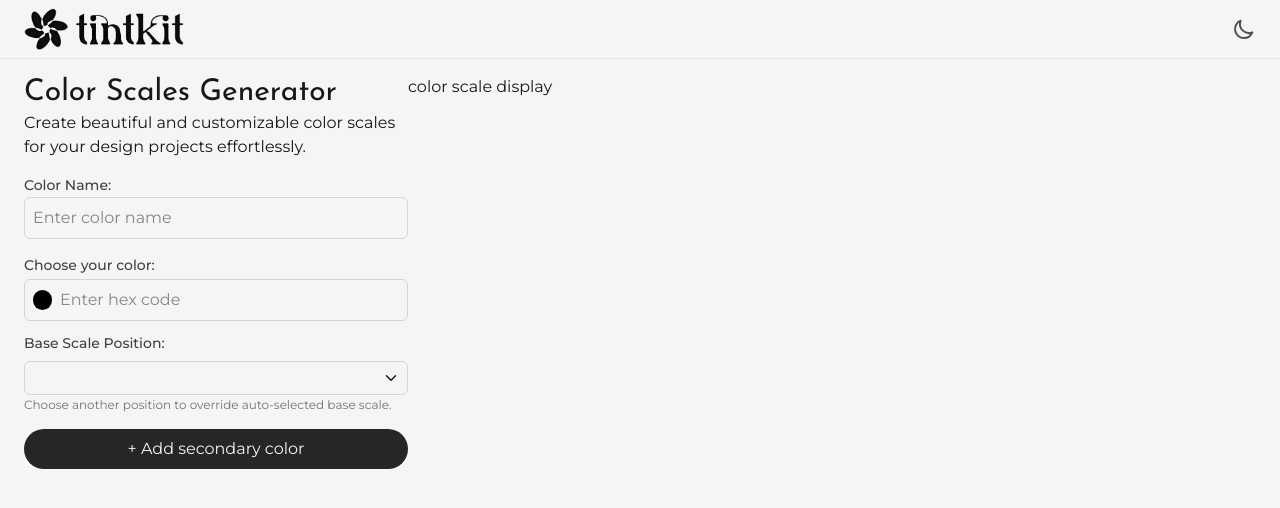
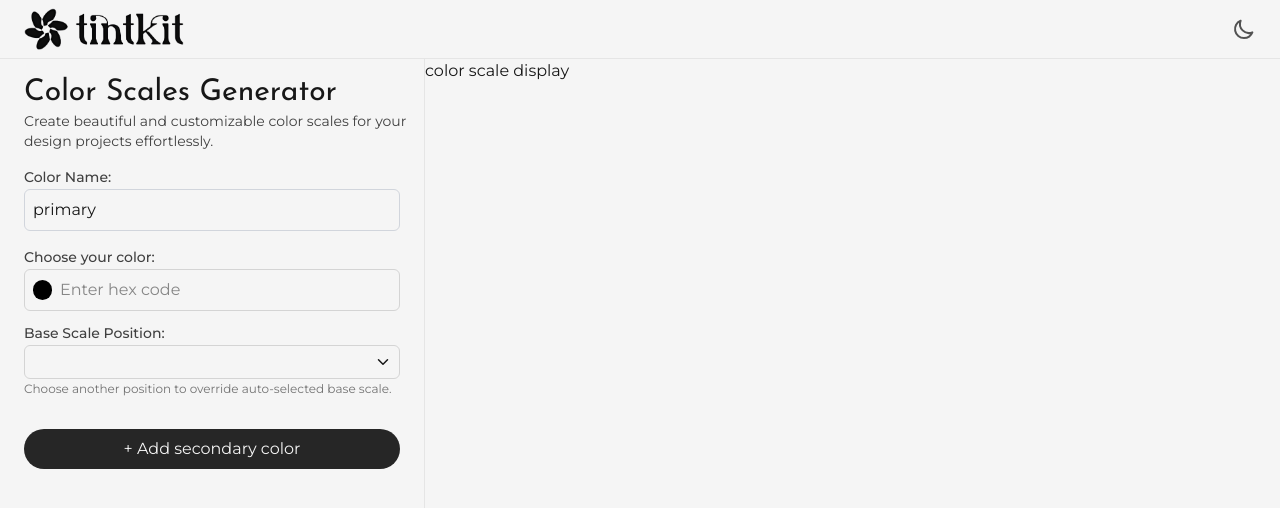
Before and after one commit to subhajitroycode/tintkit, a React (Vite) app: page / in a window 1280 px wide. Shown: the top 508 px of the page. Built offline with nearby package versions, Linux system fonts and the light colour scheme.

Commit message:
updated input color functionality

```diff
--- a/src/App.jsx
+++ b/src/App.jsx
@@ -8,8 +8,8 @@ function App() {
       <Header />
       <ColorProvider>
         <main className="bg-neutral-100 dark:bg-neutral-800 text-neutral-900 dark:text-neutral-100">
-          <div className="flex py-4">
-            <div>
+          <div className="flex">
+            <div className="pt-4 pr-4 border-r border-neutral-200 dark:border-neutral-700">
               <ControlPanel />
             </div>
             <div className="flex-grow">
--- a/src/components/ColorInput.jsx
+++ b/src/components/ColorInput.jsx
@@ -1,26 +1,43 @@
-import React from "react";
+import React, { useContext } from "react";
 import CustomScaleDropdown from "./CustomScaleDropdown";
+import { ColorContext } from "../contexts/colorContext";
 
-const ColorInput = () => {
+const ColorInput = ({ colorType = "primary" }) => {
+  const { state, dispatch } = useContext(ColorContext);
+
+  const colorData = state[`${colorType}Color`];
+  const actionType = `SET_${colorType.toUpperCase()}_COLOR`;
+
   return (
-    <div>
+    <div className="mb-10">
       <label
-        htmlFor="color-name"
-        className="block text-sm font-medium text-neutral-700 dark:text-neutral-300"
+        htmlFor={colorType}
+        className="block mb-0.5 text-sm font-medium text-neutral-700 dark:text-neutral-300"
       >
         Color Name:
       </label>
       <input
         type="text"
-        name="color-name"
-        id="color-name"
-        className="w-full p-2 mt-0.5 border border-gray-300 rounded-md"
+        name={colorType}
+        id={colorType}
+        className="w-full p-2 border border-gray-300 rounded-md"
         placeholder="Enter color name"
+        value={colorData.name}
+        onChange={(e) => {
+          dispatch({
+            type: actionType,
+            payload: {
+              name: e.target.value,
+              color: colorData.color,
+              scale: colorData.scale,
+            },
+          });
+        }}
       />
       <div className="mt-4">
         <label
-          htmlFor="color"
-          className="block mb-1 text-sm font-medium text-neutral-700 dark:text-neutral-300"
+          htmlFor={`${colorType}-color`}
+          className="block mb-0.5 text-sm font-medium text-neutral-700 dark:text-neutral-300"
         >
           Choose your color:
         </label>
@@ -28,20 +45,41 @@ const ColorInput = () => {
           <div className="relative w-5 h-5 overflow-hidden rounded-full">
             <input
               type="color"
+              id={`${colorType}-color`}
+              name={`${colorType}-color`}
               className="absolute top-0.5 left-0 w-8 h-8 -ml-2 -mt-2 rounded-full cursor-pointer"
+              value={colorData.color}
+              onChange={(e) => {
+                dispatch({
+                  type: actionType,
+                  payload: {
+                    name: colorData.name,
+                    color: e.target.value,
+                    scale: colorData.scale,
+                  },
+                });
+              }}
             />
           </div>
           <input
             type="text"
             className="w-full p-2 border-none outline-none"
             placeholder="Enter hex code"
+            value={colorData.color}
+            onChange={(e) => {
+              dispatch({
+                type: actionType,
+                payload: {
+                  name: colorData.name,
+                  color: e.target.value,
+                  scale: colorData.scale,
+                },
+              });
+            }}
           />
         </div>
       </div>
-      <CustomScaleDropdown />
-      <button className="mt-4 mb-6 w-full bg-neutral-800 dark:bg-neutral-100 text-neutral-100 dark:text-neutral-800 py-2 rounded-full cursor-pointer">
-        + Add secondary color
-      </button>
+      <CustomScaleDropdown colorType={colorType} />
     </div>
   );
 };
--- a/src/components/ControlPanel.jsx
+++ b/src/components/ControlPanel.jsx
@@ -1,18 +1,56 @@
-import React from "react";
+import React, { useContext } from "react";
 import ColorInput from "./ColorInput";
+import { ColorContext } from "../contexts/colorContext";
 
 const ControlPanel = () => {
+  const { state, dispatch } = useContext(ColorContext);
+
   return (
     <div className="w-96 ml-6">
       <div className="mb-4">
         <h1 className="text-3xl font-display">Color Scales Generator</h1>
-        <p>
+        <p className="text-neutral-700 dark:text-neutral-300 text-sm">
           Create beautiful and customizable color scales for your design
           projects effortlessly.
         </p>
       </div>
-      <div className="h-[55vh] overflow-y-auto">
+      <div className="h-[55vh] overflow-y-auto pr-2">
         <ColorInput />
+        {state.secondaryColor.isAdded ? (
+          <ColorInput colorType="secondary" />
+        ) : (
+          <button
+            className="-mt-2 mb-6 w-full bg-neutral-800 dark:bg-neutral-100 text-neutral-100 dark:text-neutral-800 py-2 rounded-full cursor-pointer"
+            onClick={() =>
+              dispatch({
+                type: "SET_SECONDARY_COLOR",
+                payload: { name: "secondary", color: null, scale: [] },
+              })
+            }
+          >
+            + Add secondary color
+          </button>
+        )}
+
+        {state.secondaryColor.isAdded && (
+          <>
+            {state.tertiaryColor.isAdded ? (
+              <ColorInput colorType="tertiary" />
+            ) : (
+              <button
+                className="-mt-2 mb-6 w-full bg-neutral-800 dark:bg-neutral-100 text-neutral-100 dark:text-neutral-800 py-2 rounded-full cursor-pointer"
+                onClick={() =>
+                  dispatch({
+                    type: "SET_TERTIARY_COLOR",
+                    payload: { name: "tertiary", color: null, scale: [] },
+                  })
+                }
+              >
+                + Add tertiary color
+              </button>
+            )}
+          </>
+        )}
       </div>
     </div>
   );
--- a/src/components/CustomScaleDropdown.jsx
+++ b/src/components/CustomScaleDropdown.jsx
@@ -2,10 +2,13 @@ import React, { useContext, useEffect, useRef, useState } from "react";
 import { IoChevronDown } from "react-icons/io5";
 import { ColorContext } from "../contexts/colorContext";
 
-const CustomScaleDropdown = () => {
+const CustomScaleDropdown = ({ colorType = "primary" }) => {
   const [isChevronOpen, setIsChevronOpen] = useState(false);
   const dropdownref = useRef(null);
-  const { scaleValues, baseScale, setBaseScale } = useContext(ColorContext);
+  const { scaleValues, state, dispatch } = useContext(ColorContext);
+
+  const colorData = state[`${colorType}Color`];
+  const actionType = `SET_${colorType.toUpperCase()}_COLOR`;
 
   useEffect(() => {
     const checkIfClickedOutside = (e) => {
@@ -27,7 +30,7 @@ const CustomScaleDropdown = () => {
 
   return (
     <div className="mt-3">
-      <label className="block mb-2 text-sm font-medium text-neutral-700 dark:text-neutral-300">
+      <label className="block mb-0.5 text-sm font-medium text-neutral-700 dark:text-neutral-300">
         Base Scale Position:
       </label>
       <div className="relative" ref={dropdownref}>
@@ -36,7 +39,7 @@ const CustomScaleDropdown = () => {
           className="w-full flex items-center justify-between p-2 bg-transparent border border-neutral-300 rounded-md hover:bg-neutral-200 dark:hover:bg-neutral-600 focus:outline-2 focus:outline-neutral-900 dark:focus:outline-1 dark:focus:outline-neutral-200"
           onClick={() => setIsChevronOpen(!isChevronOpen)}
         >
-          <span>{baseScale}</span>
+          <span>{colorData.baseScale}</span>
           <IoChevronDown
             className={`transition-transform duration-200 ${
               isChevronOpen && "transform rotate-180"
@@ -51,11 +54,21 @@ const CustomScaleDropdown = () => {
                 <button
                   key={value}
                   className={`px-3 py-2 text-sm text-center rounded-md hover:bg-neutral-100 dark:hover:bg-neutral-600 cursor-pointer ${
-                    baseScale === value
+                    colorData.baseScale === value
                       ? "bg-neutral-300 dark:bg-neutral-500"
                       : "text-neutral-600 dark:text-neutral-400"
                   }`}
-                  onClick={() => setBaseScale(value)}
+                  onClick={() =>
+                    dispatch({
+                      type: actionType,
+                      payload: {
+                        name: colorData.name,
+                        color: colorData.color,
+                        scale: colorData.scale,
+                        baseScale: value,
+                      },
+                    })
+                  }
                 >
                   {value}
                 </button>
--- a/src/contexts/colorContext.jsx
+++ b/src/contexts/colorContext.jsx
@@ -7,17 +7,20 @@ const initialState = {
     name: "primary",
     color: null,
     scale: [],
+    baseScale: null,
   },
   secondaryColor: {
     name: "secondary",
     color: null,
     scale: [],
+    baseScale: null,
     isAdded: false,
   },
   tertiaryColor: {
     name: "tertiary",
     color: null,
     scale: [],
+    baseScale: null,
     isAdded: false,
   },
 };
@@ -31,6 +34,7 @@ const reduce = (state, action) => {
           name: action.payload.name,
           color: action.payload.color,
           scale: action.payload.scale,
+          baseScale: action.payload.baseScale,
         },
       };
     case "SET_SECONDARY_COLOR":
@@ -40,6 +44,7 @@ const reduce = (state, action) => {
           name: action.payload.name,
           color: action.payload.color,
           scale: action.payload.scale,
+          baseScale: action.payload.baseScale,
           isAdded: true,
         },
       };
@@ -50,6 +55,7 @@ const reduce = (state, action) => {
           name: action.payload.name,
           color: action.payload.color,
           scale: action.payload.scale,
+          baseScale: action.payload.baseScale,
           isAdded: true,
         },
       };
@@ -60,6 +66,7 @@ const reduce = (state, action) => {
           name: "secondary",
           color: null,
           scale: [],
+          baseScale: null,
           isAdded: false,
         },
       };
@@ -70,6 +77,7 @@ const reduce = (state, action) => {
           name: "tertiary",
           color: null,
           scale: [],
+          baseScale: null,
           isAdded: false,
         },
       };
@@ -80,13 +88,10 @@ const reduce = (state, action) => {
 
 const ColorProvider = ({ children }) => {
   const scaleValues = [50, 100, 200, 300, 400, 500, 600, 700, 800, 900, 950];
-  const [baseScale, setBaseScale] = useState(null);
   const [state, dispatch] = useReducer(reduce, initialState);
 
   return (
-    <ColorContext.Provider
-      value={{ scaleValues, baseScale, setBaseScale, state, dispatch }}
-    >
+    <ColorContext.Provider value={{ scaleValues, state, dispatch }}>
       {children}
     </ColorContext.Provider>
   );
```
